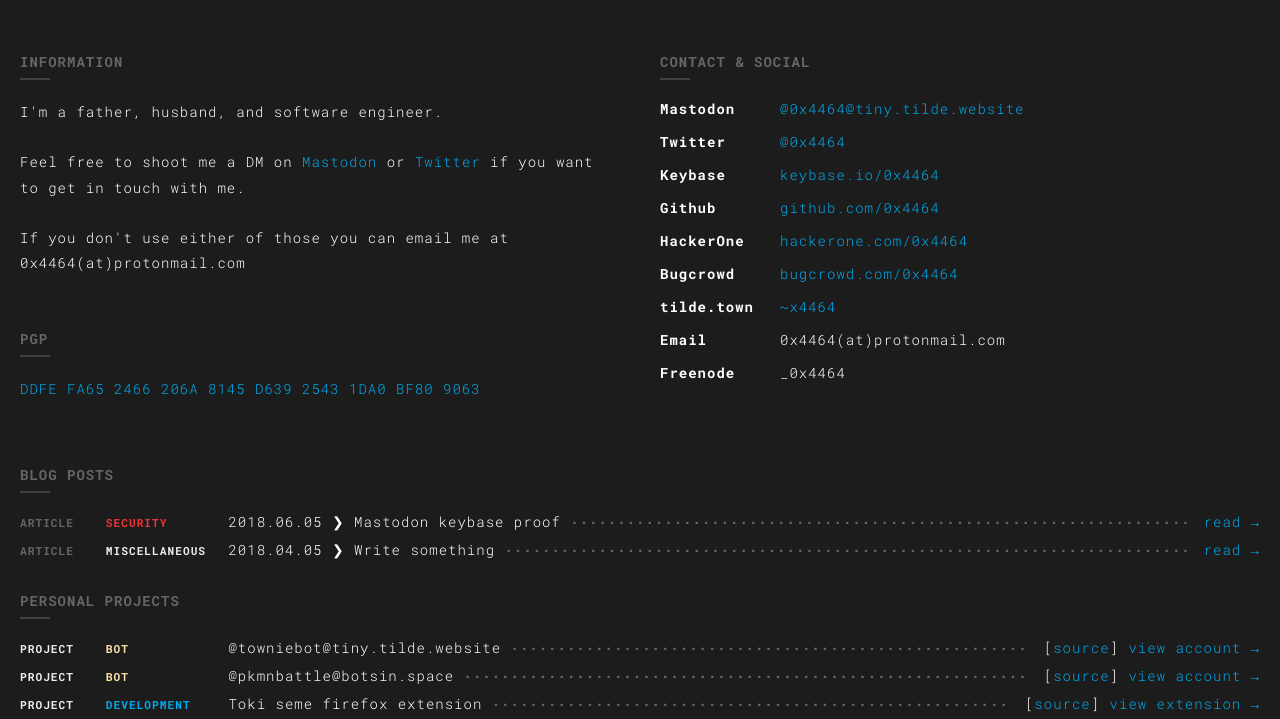
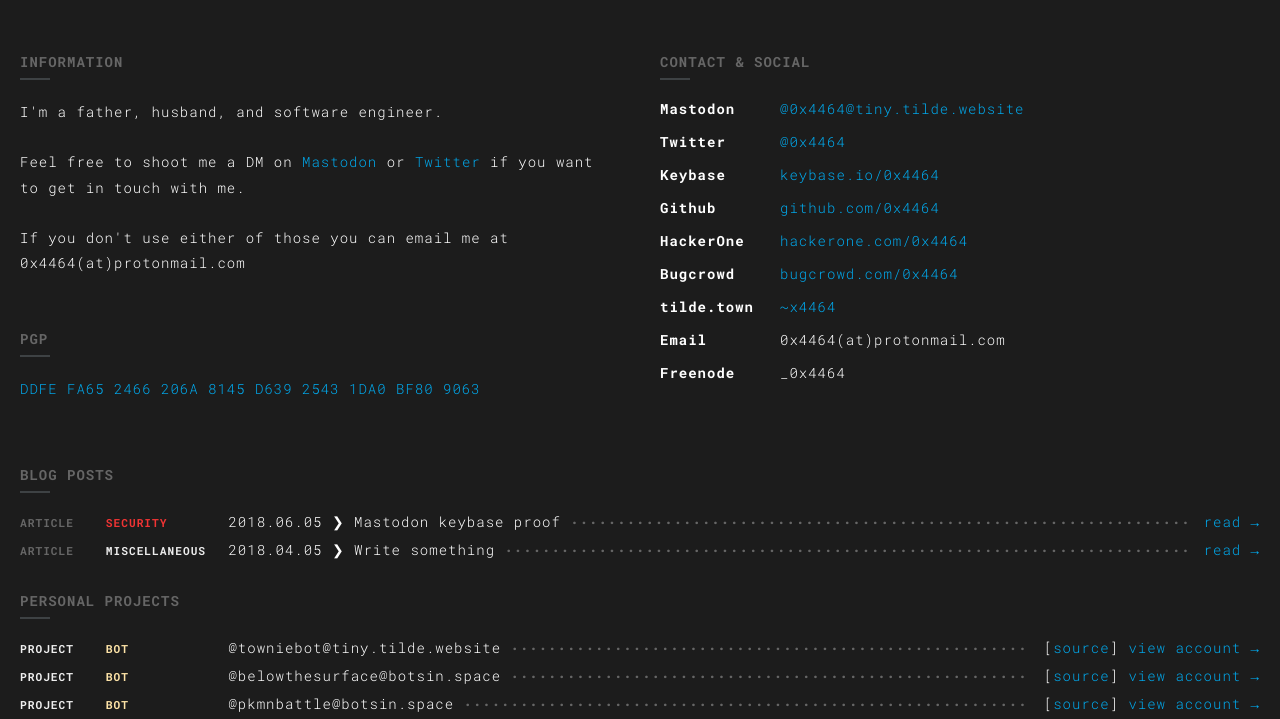
Before and after one commit to N07070/0x4464.github.io, a website: page src/index.pug in a window 1280 px wide. Shown: the part 72-791 px from the top of the page. Drawn offline with nearby package versions, Linux system fonts and the light colour scheme; files that its build step writes are made by us from their sources.

Commit message:
Added belowthesurface bot

```diff
--- a/src/index.pug
+++ b/src/index.pug
@@ -84,6 +84,17 @@
           a(href="https://github.com/0x4464/mastodon-towniebot", target="_blank") source
           | ]
           a(href="https://tiny.tilde.website/@towniebot" target="_blank") view account &rarr;
+      .post
+        span
+          .tag.tag--project
+          .tag.tag--bot
+          | @belowthesurface@botsin.space
+        .links
+        .links
+          | [
+          a(href="https://github.com/0x4464/mastodon-belowthesurface", target="_blank") source
+          | ]
+          a(href="https://botsin.space/@belowthesurface" target="_blank") view account &rarr;
       .post
         span
           .tag.tag--project
```
Also changed, not shown: index.html.
